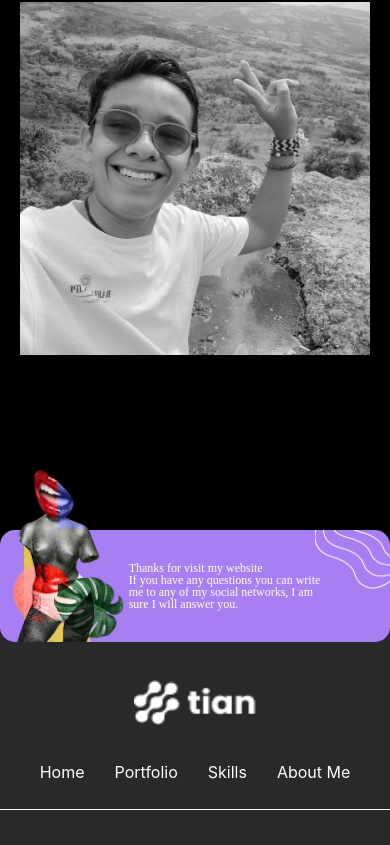
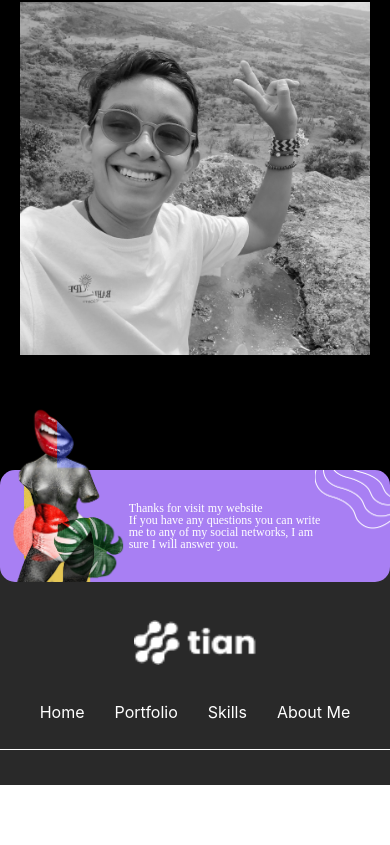
Before and after one commit to HoangDangTien1108/testreacttailwind, a React (Create React App) app: page / in a window 390 px wide. Shown: the part 8076-8921 px from the top of the page. After the commit the page ends 8861 px from the top, so only its background shows below. Built offline with nearby package versions, Linux system fonts and the light colour scheme; a web font is replaced by a local one.

Commit message:
fixed code

```diff
--- a/src/App.js
+++ b/src/App.js
@@ -73,7 +73,7 @@ function App() {
         </div>
       </div>
 
-      <div className='footer relative bg-gray h-[270px] w-full sm:mt-[400px] mt-[220px]'>
+      <div className='footer relative bg-gray h-[270px] w-full sm:mt-[400px] designPro:mt-[200px] mt-[160px]'>
         <Footer/>
         <div className='border-b  absolute bottom-[35px] w-full'>
         </div>
```
